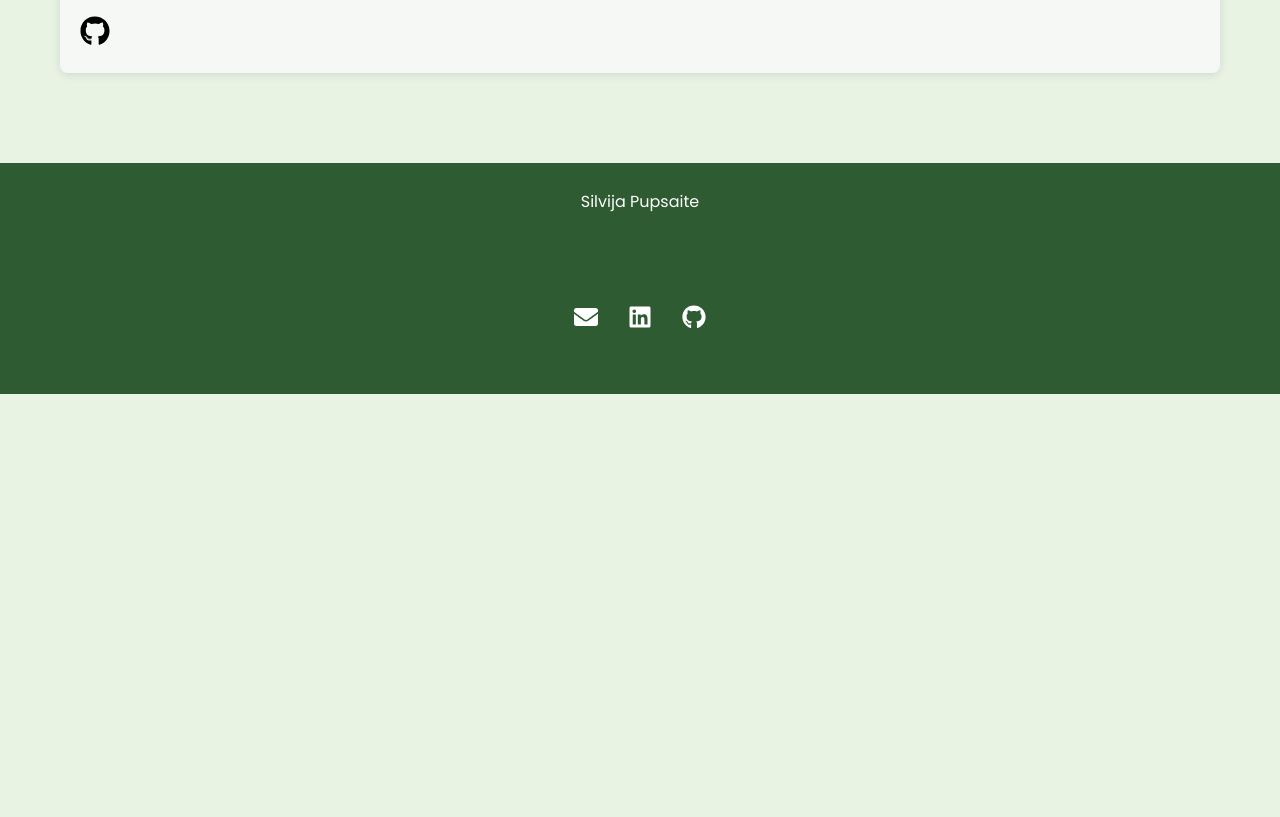
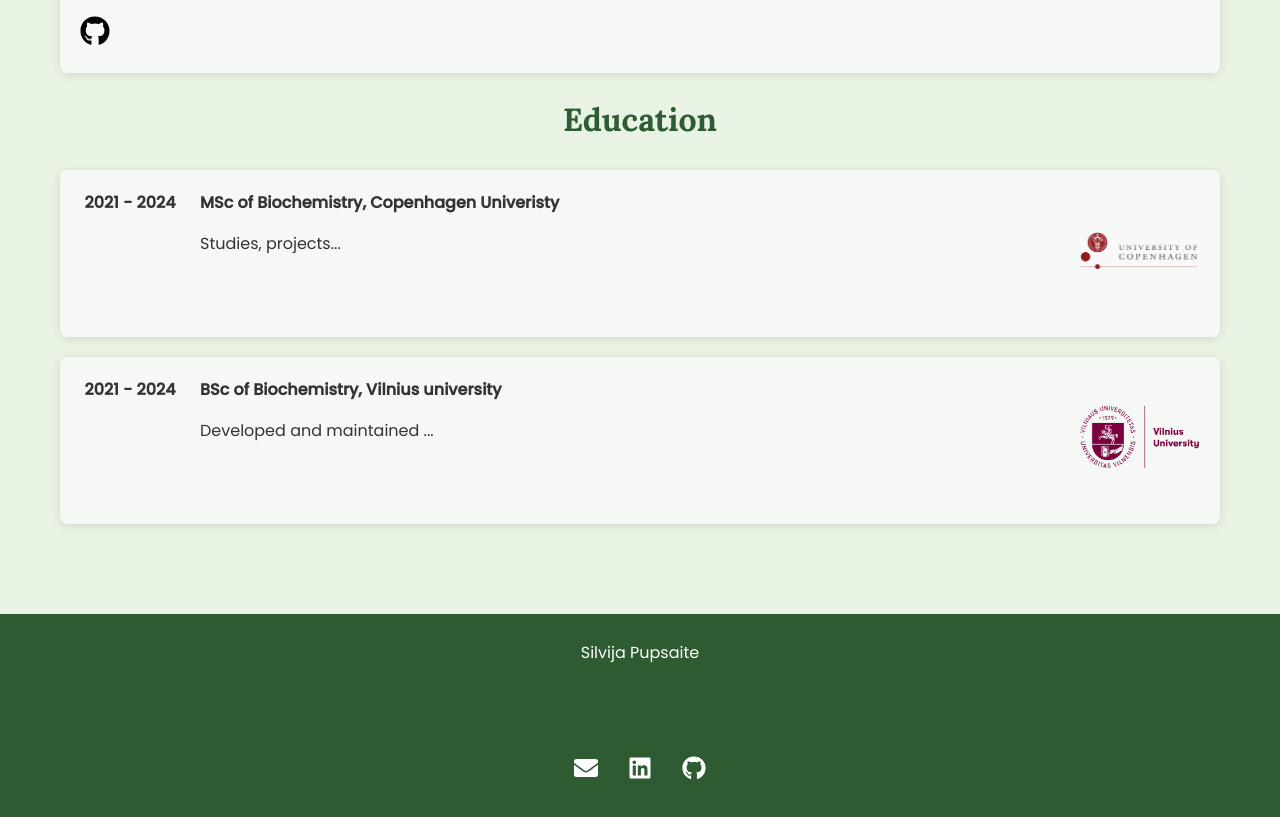
Before and after one commit to pusilvija/portfolio, a React (Create React App) app: page / in a window 1280 px wide. Shown: the part 1649-2466 px from the top of the page. Before the commit the page ends 2043 px from the top, so only its background shows below. Built offline with nearby package versions, Linux system fonts and the light colour scheme.

Commit message:
feat: added edu

```diff
--- a/src/components/Projects.js
+++ b/src/components/Projects.js
@@ -62,8 +62,39 @@ function Projects() {
                     alt="Visit App"
                     className="your-planner-link-icon"
                   />
+          </a>
+        </div>
+      </div>
 
-          </a>
+      <h2>Education</h2>
+
+      <div className="project">
+        <div className="project-year">2021 - 2024</div>
+        <div className="project-details">
+          <strong>MSc of Biochemistry, Copenhagen Univeristy</strong>
+          <p>Studies, projects...</p>
+        </div>
+        <div className='project-logo'>
+          <img
+            src="/ku-logo.png"
+            alt="KU Logo"
+            className="ku-project-logo"
+          />
+        </div>
+      </div>
+
+      <div className="project">
+        <div className="project-year">2021 - 2024</div>
+        <div className="project-details">
+          <strong>BSc of Biochemistry, Vilnius university</strong>
+          <p>Developed and maintained ...</p>
+        </div>
+        <div className='project-logo'>
+          <img
+            src="/vu-logo.png"
+            alt="VU Logo"
+            className="vu-project-logo"
+          />
         </div>
       </div>
 
```
Also changed, not shown: public/ku-logo.png (added), public/vu-logo.png (added).
